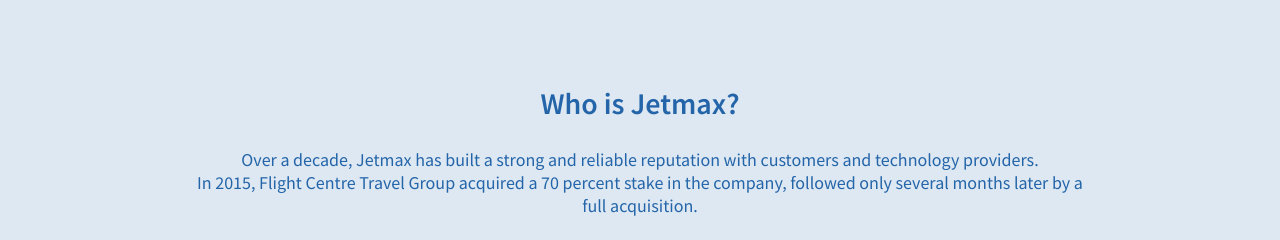
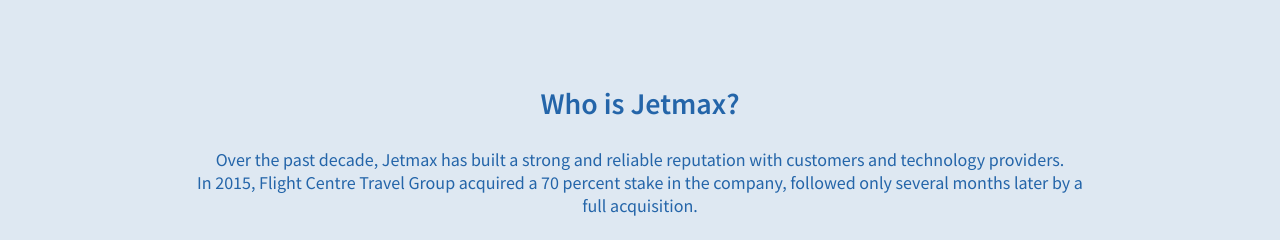
Before and after one commit to zakrowling/jetmax, a plain HTML site: page index.html in a window 1280 px wide. Shown: the part 2020-2260 px from the top of the page. Drawn offline with nearby package versions, Linux system fonts and the light colour scheme.

Commit message:
Add files via upload

```diff
--- a/index.html
+++ b/index.html
@@ -86,7 +86,7 @@
 <div class="w3-background-light-blue w3-padding-16" id="who">
   <div class="w3-container w3-row w3-center">
     <h2 class="w3-bold w3-color-blue">Who is Jetmax?</h2>
-    <h5 class="w3-color-blue w3-padding-16">Over a decade, Jetmax has built a strong and reliable reputation with customers and technology providers.<br>In 2015, Flight Centre Travel Group acquired a 70 percent stake in the company, followed only several months later by a full acquisition.</h5>
+    <h5 class="w3-color-blue w3-padding-16">Over the past decade, Jetmax has built a strong and reliable reputation with customers and technology providers.<br>In 2015, Flight Centre Travel Group acquired a 70 percent stake in the company, followed only several months later by a full acquisition.</h5>
     <h5 class="w3-color-blue w3-padding-16">Jetmax now outperforms many flagship Flight Centre divisions in performance, profitability, and reliability but still maintains a startup spirit and long-term goals to innovate in the travel technology space.</h5>
     <h4></h4>
     <div class="w3-quarter w3-margin-top w3-margin-bottom w3-color-blue">
```
